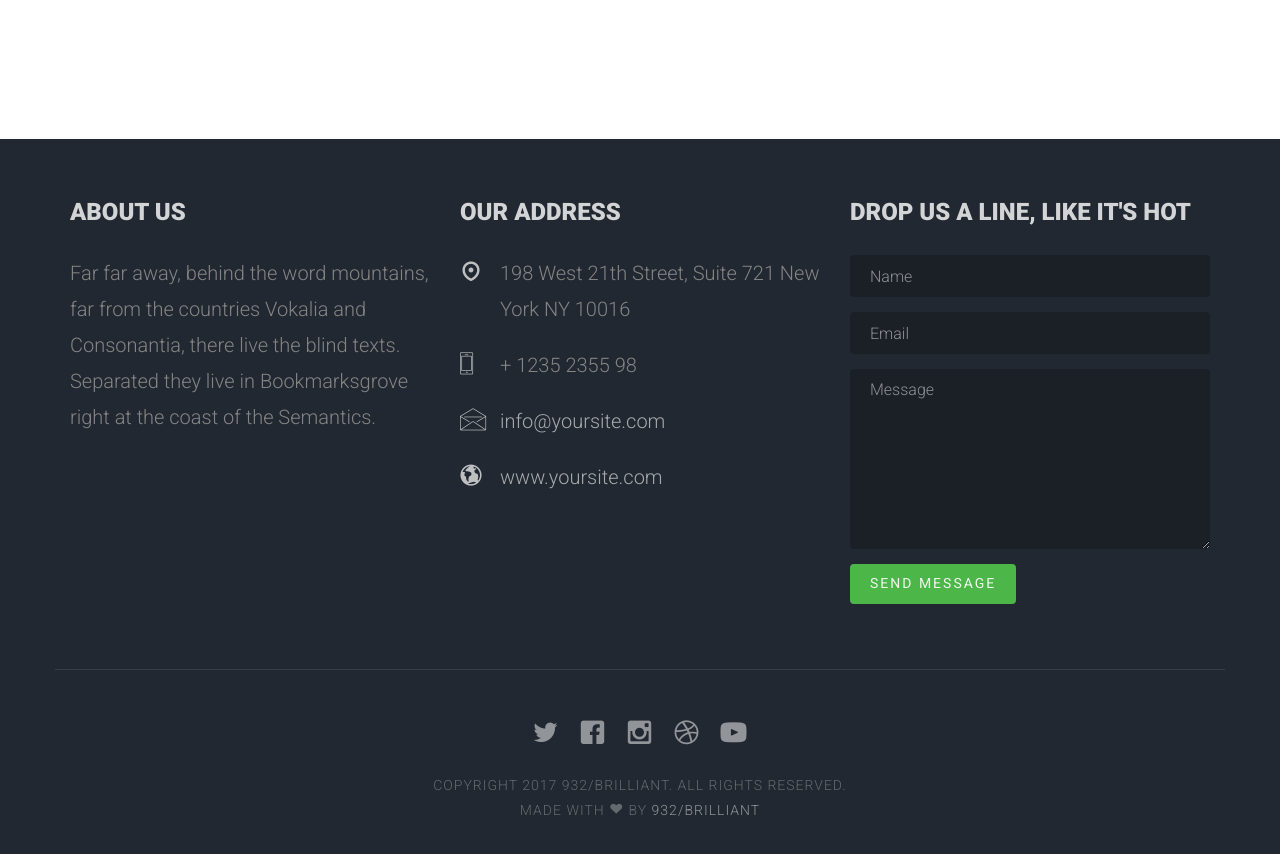
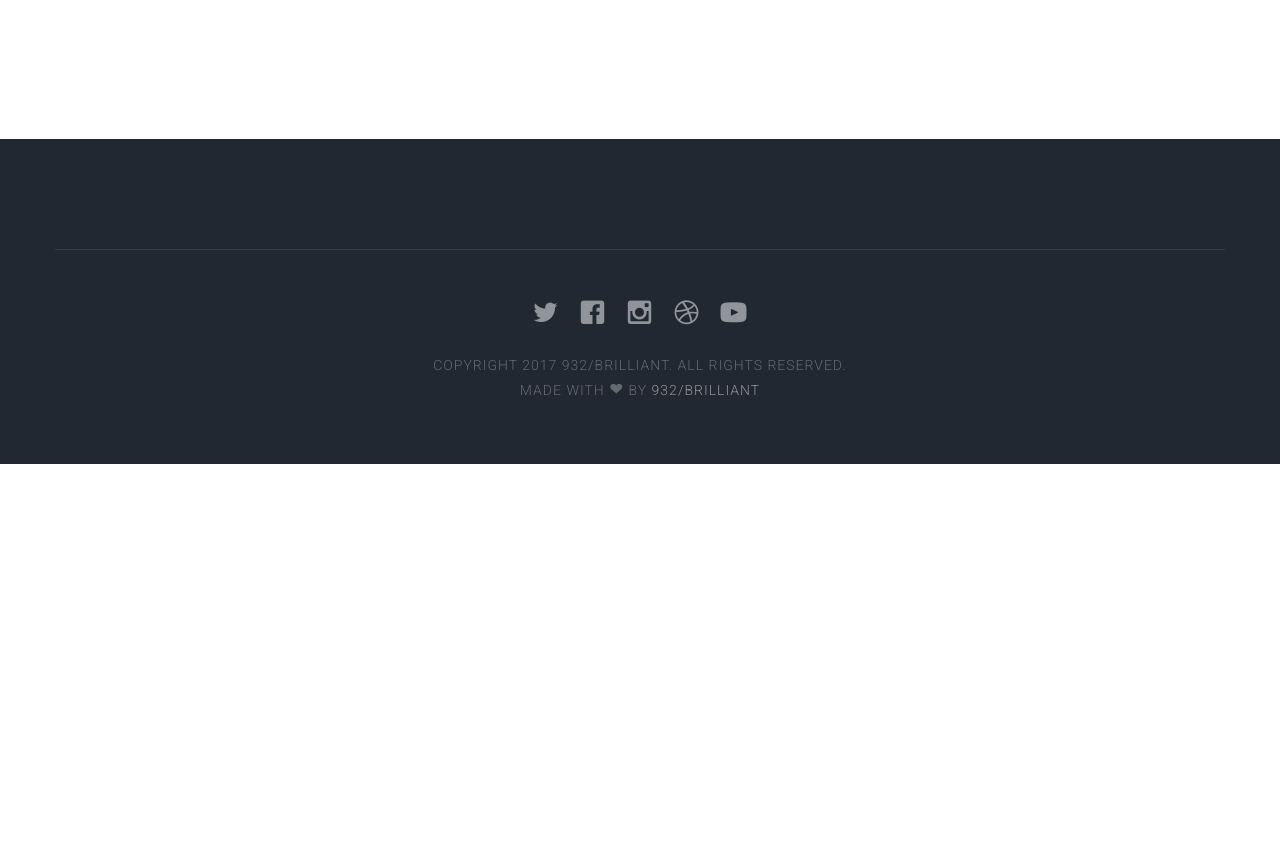
Before and after one commit to bmihaialexandru/ProiectColectiv, a React (Create React App) app in the folder WebApp/ClientApp/ilift/: page /admin in a window 1280 px wide. Shown: the part 760-1614 px from the top of the page. After the commit the page ends 1224 px from the top, so only its background shows below. Built offline with nearby package versions, Linux system fonts and the light colour scheme.

Commit message:
Created Admin Footer Component

```diff
--- /dev/null
+++ b/WebApp/ClientApp/ilift/src/components/FooterAdmin.js
@@ -0,0 +1,32 @@
+import React, { Component } from 'react';
+import '../template/css/animate.css';
+import '../template/css/bootstrap.css';
+import '../template/css/custom-style.css';
+import '../template/css/style.css';
+import '../template/css/superfish.css';
+
+export class FooterAdmin extends Component {
+
+    render() {
+        return (
+            <footer>
+			<div id="footer">
+				<div className="container">
+					<div className="row copy-right">
+						<div className="col-md-6 col-md-offset-3 text-center">
+							<p className="fh5co-social-icons">
+								<a href="#"><i className="icon-twitter2"></i></a>
+								<a href="#"><i className="icon-facebook2"></i></a>
+								<a href="#"><i className="icon-instagram"></i></a>
+								<a href="#"><i className="icon-dribbble2"></i></a>
+								<a href="#"><i className="icon-youtube"></i></a>
+							</p>
+							<p>Copyright 2017 932/Brilliant. All Rights Reserved. <br/>Made with <i className="icon-heart3"></i> by <a href="http://freehtml5.co/" target="_blank">932/brilliant</a></p>
+						</div>
+					</div>
+				</div>
+			</div>
+		</footer>
+        );
+    }
+}
--- a/WebApp/ClientApp/ilift/src/pages/AdminHome.js
+++ b/WebApp/ClientApp/ilift/src/pages/AdminHome.js
@@ -1,5 +1,5 @@
 import React, { Component } from 'react';
-import {Footer} from '../components/Footer';
+import {FooterAdmin} from '../components/FooterAdmin';
 import {HeaderAdmin} from '../components/HeaderAdmin';
 
 
@@ -44,7 +44,7 @@ export class AdminHome extends Component {
         </div>
       </div>
 
-        <Footer/>
+        <FooterAdmin/>
         </div>
         </div>
       );
--- a/WebApp/ClientApp/ilift/src/pages/CoursesPageAdmin.js
+++ b/WebApp/ClientApp/ilift/src/pages/CoursesPageAdmin.js
@@ -1,6 +1,6 @@
 import React, { Component } from 'react';
 import {HeaderAdmin} from '../components/HeaderAdmin';
-import {Footer} from '../components/Footer';
+import {FooterAdmin} from '../components/FooterAdmin';
 
 export class CoursesPageAdmin extends Component {
   render() {
@@ -41,7 +41,7 @@ export class CoursesPageAdmin extends Component {
       </div>
 
 
-        <Footer/>
+        <FooterAdmin/>
         </div>
         </div>
       );
--- a/WebApp/ClientApp/ilift/src/pages/SchedulePageAdmin.js
+++ b/WebApp/ClientApp/ilift/src/pages/SchedulePageAdmin.js
@@ -1,6 +1,6 @@
 import React, { Component } from 'react';
 import {HeaderAdmin} from '../components/HeaderAdmin';
-import {Footer} from '../components/Footer';
+import {FooterAdmin} from '../components/FooterAdmin';
 
 export class SchedulePageAdmin extends Component {
   componentWillReceiveProps(nextProps){
@@ -44,7 +44,7 @@ export class SchedulePageAdmin extends Component {
       </div>
 
 
-        <Footer/>
+        <FooterAdmin/>
         </div>
         </div>
       );
--- a/WebApp/ClientApp/ilift/src/pages/TrainersPageAdmin.js
+++ b/WebApp/ClientApp/ilift/src/pages/TrainersPageAdmin.js
@@ -1,6 +1,6 @@
 import React, { Component } from 'react';
 import {HeaderAdmin} from '../components/HeaderAdmin';
-import {Footer} from '../components/Footer';
+import {FooterAdmin} from '../components/FooterAdmin';
 
 export class TrainersPageAdmin extends Component {
   componentWillReceiveProps(nextProps){
@@ -41,7 +41,7 @@ export class TrainersPageAdmin extends Component {
         </div>
       </div>
 
-        <Footer/>
+        <FooterAdmin/>
         </div>
         </div>
       );
--- a/WebApp/ClientApp/ilift/src/pages/UsersPageAdmin.js
+++ b/WebApp/ClientApp/ilift/src/pages/UsersPageAdmin.js
@@ -1,6 +1,6 @@
 import React, { Component } from 'react';
 import {HeaderAdmin} from '../components/HeaderAdmin';
-import {Footer} from '../components/Footer';
+import {FooterAdmin} from '../components/FooterAdmin';
 
 export class UsersPageAdmin extends Component {
   componentWillReceiveProps(nextProps){
@@ -44,7 +44,7 @@ export class UsersPageAdmin extends Component {
       </div>
 
 
-        <Footer/>
+        <FooterAdmin/>
         </div>
         </div>
       );
```
